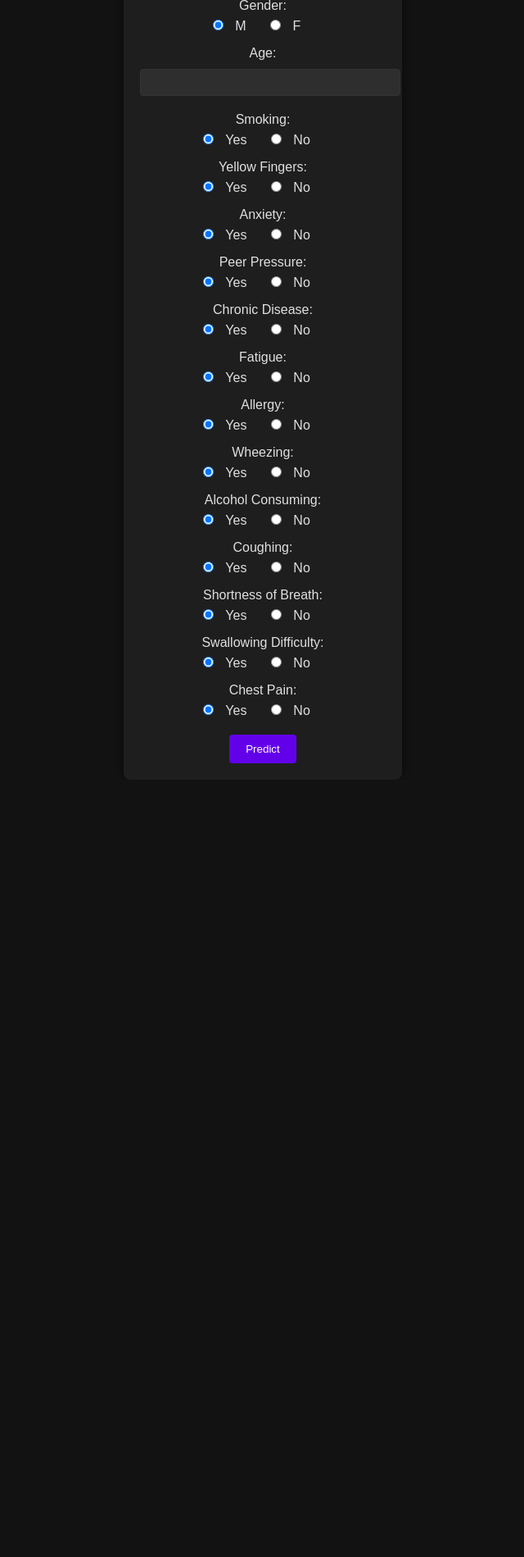
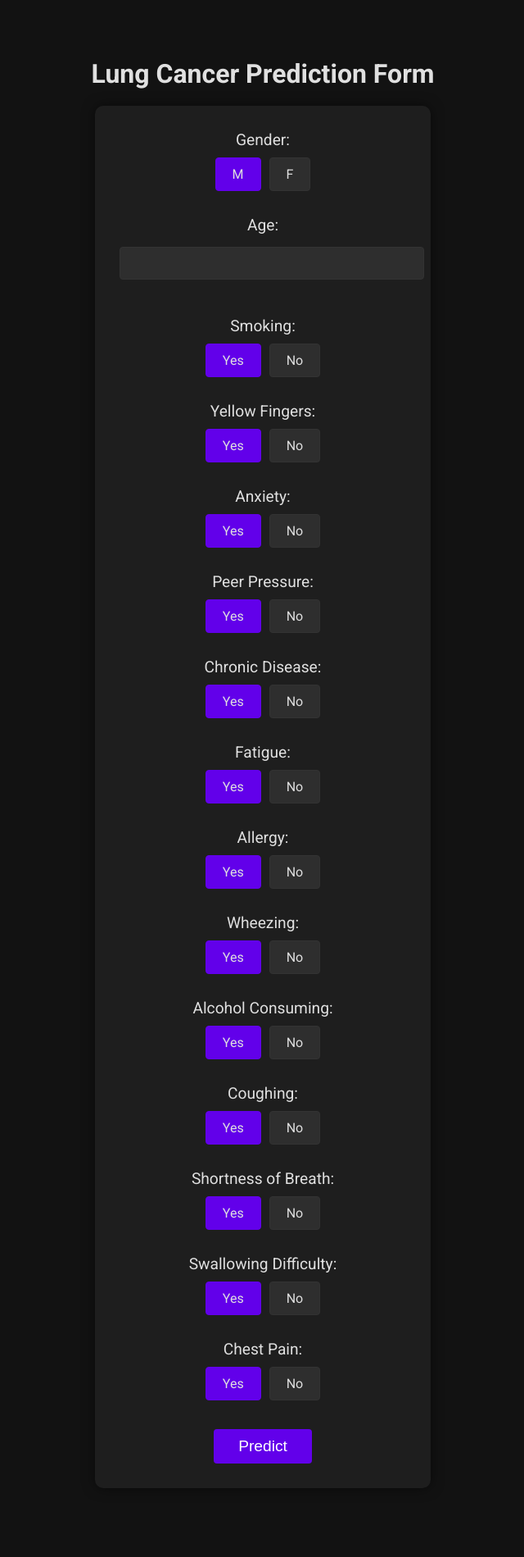
Before and after one commit to perso98/Lung-Cancer-Predictor, a Flask app: page / in a window 1280 px wide. Shown: the whole page at 82% size, without its empty margins (319-959 px from the left). Before the commit the page ends 931 px from the top, so only its background shows below. Run offline with Flask 3, Linux system fonts and the light colour scheme; parts of the project's set-up code (start-up, migrations or seed data) failed here and were passed over.

Commit message:
styling
added styling for form

```diff
--- a/main.py
+++ b/main.py
@@ -1,14 +1,14 @@
-from flask import Flask, request, render_template
+from flask import Flask, request, render_template, send_from_directory
 import numpy as np
 from tensorflow.keras.models import load_model
 import joblib
 
 app = Flask(__name__)
 
-# Wczytanie modelu
+# Load the model
 model = load_model('predict_lung_cancer_model.keras')
 
-# Wczytanie scalera
+# Load the scaler
 scaler = joblib.load('scaler.pkl')
 
 @app.route('/')
@@ -18,7 +18,7 @@ def index():
 @app.route('/predict', methods=['POST'])
 def predict():
     try:
-        # Pobieranie danych z formularza
+        # Get data from the form
         gender = int(request.form['GENDER'])
         age = int(request.form['AGE'])
         smoking = int(request.form['SMOKING'])
@@ -35,15 +35,15 @@ def predict():
         swallowing_difficulty = int(request.form['SWALLOWING_DIFFICULTY'])
         chest_pain = int(request.form['CHEST_PAIN'])
 
-        # Tworzenie tablicy z danymi
+        # Create an array with the data
         input_data = np.array([[gender, age, smoking, yellow_fingers, anxiety, peer_pressure,
                                 chronic_disease, fatigue, allergy, wheezing, alcohol_consuming,
                                 coughing, shortness_of_breath, swallowing_difficulty, chest_pain]])
 
-        # Skalowanie danych wejściowych
+        # Scale the input data
         input_data_scaled = scaler.transform(input_data)
 
-        # Przewidywanie za pomocą modelu
+        # Predict using the model
         prediction = model.predict(input_data_scaled)
         prediction_percent = prediction[0][0] * 100
 
@@ -52,5 +52,9 @@ def predict():
     except Exception as e:
         return str(e)
 
+@app.route('/templates/<path:filename>')
+def custom_static(filename):
+    return send_from_directory('templates', filename)
+
 if __name__ == '__main__':
     app.run(debug=True)
--- a/templates/index.html
+++ b/templates/index.html
@@ -4,79 +4,14 @@
     <meta charset="UTF-8" />
     <meta name="viewport" content="width=device-width, initial-scale=1.0" />
     <title>Lung Cancer Prediction</title>
-    <style>
-      body {
-        background-color: #121212;
-        color: #e0e0e0;
-        font-family: Arial, sans-serif;
-        display: flex;
-        justify-content: center;
-        align-items: center;
-        height: 100vh;
-        margin: 0;
-      }
-      .container {
-        margin-top: 50px;
-        text-align: center;
-      }
-      h1 {
-        text-align: center;
-        margin-bottom: 20px;
-      }
-      form {
-        background-color: #1e1e1e;
-        padding: 20px;
-        border-radius: 8px;
-        box-shadow: 0 0 10px rgba(0, 0, 0, 0.5);
-        width: 300px;
-        margin: 0 auto;
-      }
-      .form-group {
-        margin-bottom: 15px;
-      }
-      .radio-group {
-        margin-bottom: 15px;
-      }
-      label {
-        display: block;
-        margin-bottom: 5px;
-      }
-      input[type="text"] {
-        width: 100%;
-        padding: 8px;
-        margin: 5px 0;
-        border-radius: 4px;
-        border: 1px solid #333;
-        background-color: #2e2e2e;
-        color: #e0e0e0;
-      }
-      input[type="radio"] {
-        margin-right: 10px;
-      }
-      .radio-group input[type="radio"] + label {
-        margin-right: 20px;
-      }
-      .radio-group label {
-        display: inline;
-      }
-      input[type="submit"] {
-        background-color: #6200ea;
-        color: #fff;
-        border: none;
-        padding: 10px 20px;
-        border-radius: 4px;
-        cursor: pointer;
-        display: block;
-        margin: 20px auto 0 auto;
-      }
-      input[type="submit"]:hover {
-        background-color: #3700b3;
-      }
-    </style>
+    <link rel="stylesheet" href="/templates/style.css" />
   </head>
   <body>
     <div class="container">
       <h1>Lung Cancer Prediction Form</h1>
+      {% if prediction_text %}
+      <h2>{{ prediction_text }}</h2>
+      {% endif %}
       <form action="/predict" method="post">
         <div class="form-group">
           <label>Gender:</label>
@@ -318,9 +253,6 @@
         </div>
         <input type="submit" value="Predict" />
       </form>
-      {% if prediction_text %}
-      <h2>{{ prediction_text }}</h2>
-      {% endif %}
     </div>
   </body>
 </html>
--- /dev/null
+++ b/templates/style.css
@@ -0,0 +1,102 @@
+@import url("https://fonts.googleapis.com/css2?family=Roboto:wght@400;500;700&display=swap");
+
+body {
+  background-color: #121212;
+  color: #e0e0e0;
+  font-family: "Roboto", sans-serif;
+  display: flex;
+  justify-content: center;
+  align-items: flex-start;
+  height: 100vh;
+  margin: 0;
+  padding-top: 50px;
+}
+
+.container {
+  text-align: center;
+}
+
+h1 {
+  text-align: center;
+  margin-bottom: 20px;
+  font-size: 2em;
+}
+
+h2 {
+  font-size: 1.5em;
+  margin-bottom: 20px;
+}
+
+form {
+  background-color: #1e1e1e;
+  padding: 30px;
+  border-radius: 10px;
+  box-shadow: 0 0 15px rgba(0, 0, 0, 0.5);
+  width: 350px;
+  margin: 20px auto;
+  margin-bottom: 20%;
+}
+
+.form-group {
+  margin-bottom: 25px;
+}
+
+.radio-group {
+  display: flex;
+  justify-content: center;
+  gap: 10px;
+}
+
+label {
+  display: block;
+  margin-bottom: 10px;
+  font-size: 1.2em;
+}
+
+input[type="text"] {
+  width: 100%;
+  padding: 10px;
+  margin: 5px 0 20px 0;
+  border-radius: 4px;
+  border: 1px solid #333;
+  background-color: #2e2e2e;
+  color: #e0e0e0;
+  font-size: 1em;
+}
+
+input[type="radio"] {
+  display: none;
+}
+
+input[type="radio"] + label {
+  display: inline-block;
+  padding: 10px 20px;
+  margin-bottom: 5px;
+  border: 1px solid #333;
+  border-radius: 4px;
+  cursor: pointer;
+  background-color: #2e2e2e;
+  color: #e0e0e0;
+  font-size: 1em;
+}
+
+input[type="radio"]:checked + label {
+  background-color: #6200ea;
+  border-color: #6200ea;
+}
+
+input[type="submit"] {
+  background-color: #6200ea;
+  color: #fff;
+  border: none;
+  padding: 10px 30px;
+  border-radius: 4px;
+  cursor: pointer;
+  display: block;
+  margin: 30px auto 0 auto;
+  font-size: 1.2em;
+}
+
+input[type="submit"]:hover {
+  background-color: #3700b3;
+}
```
